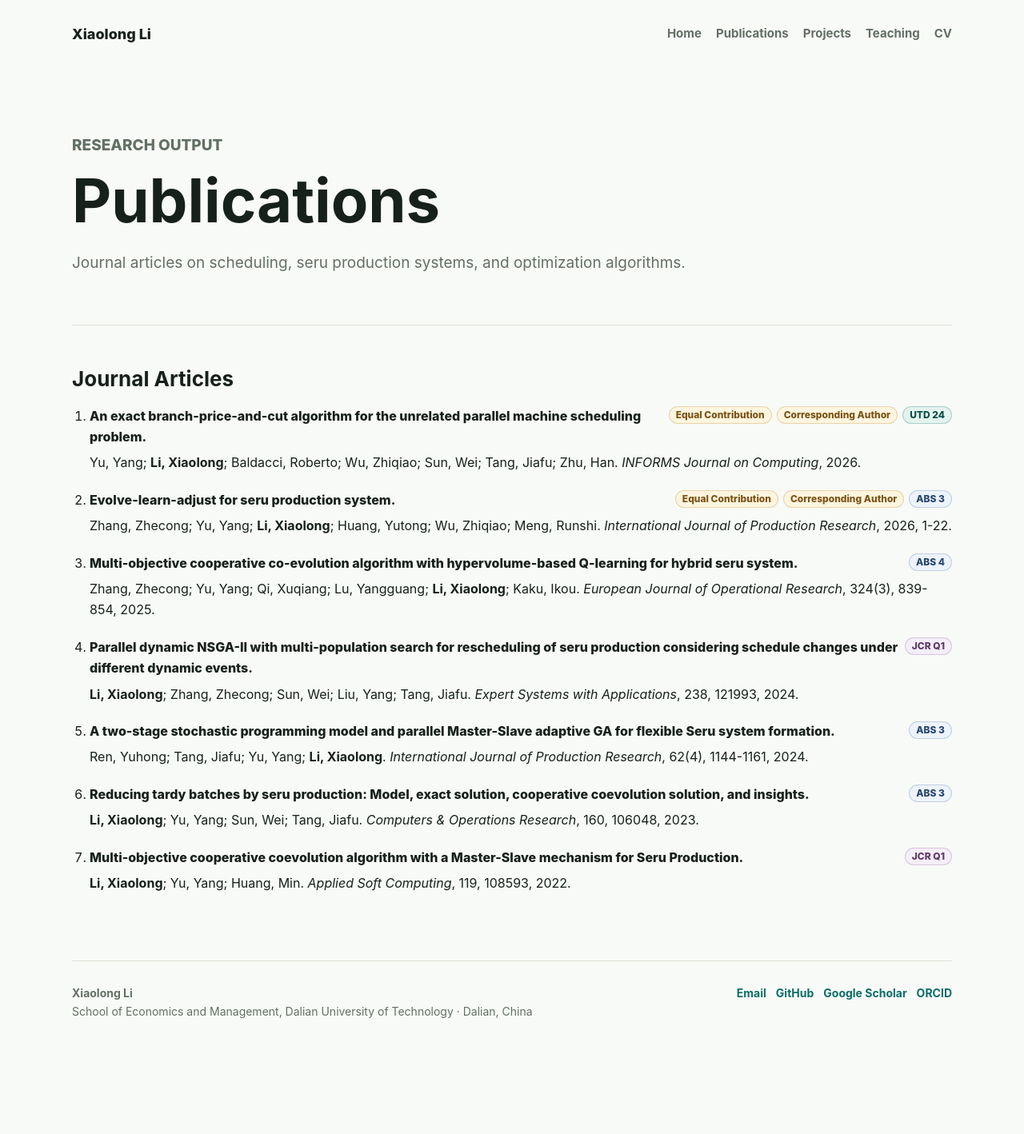
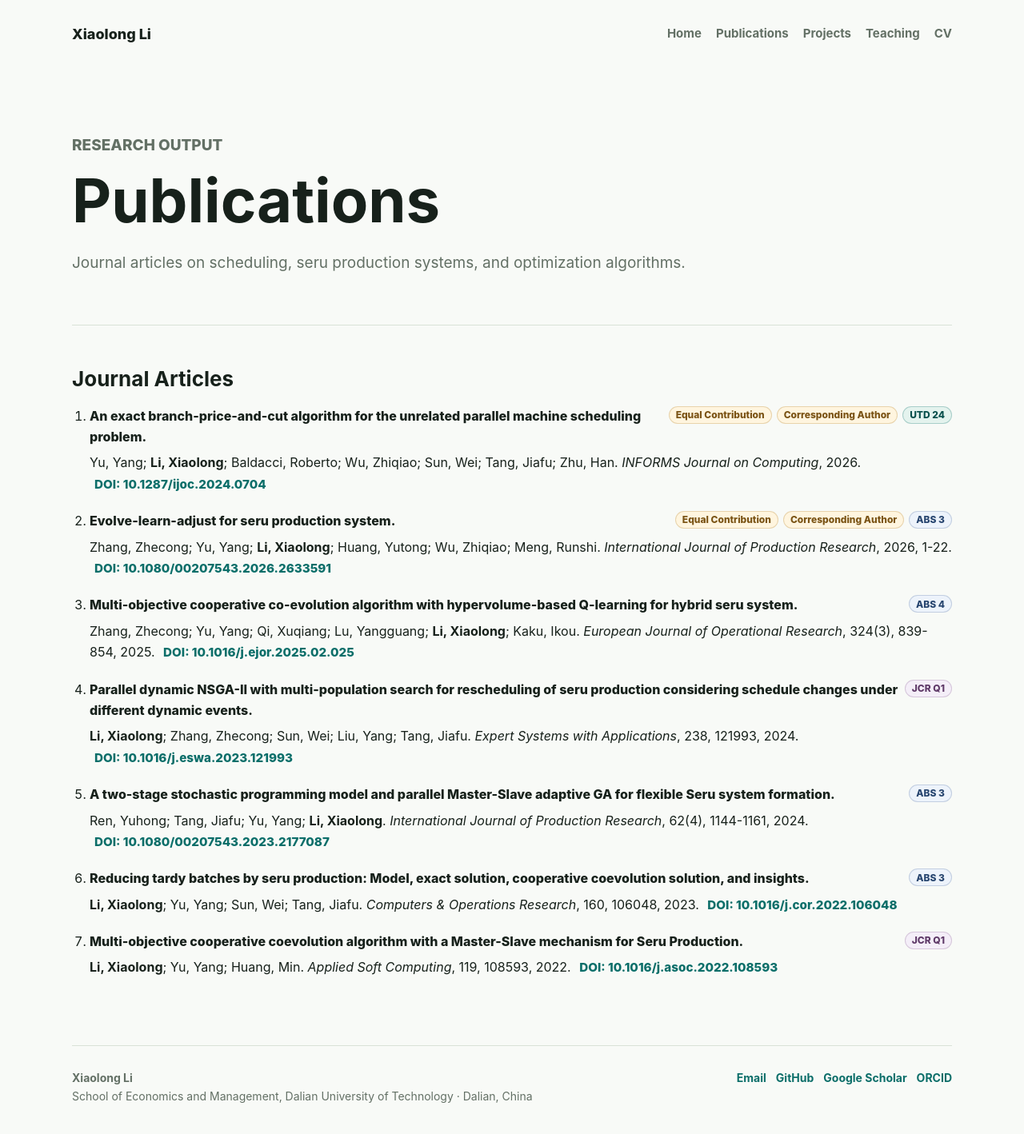
Before and after one commit to Luckydragon96/Luckydragon96.github.io, a Jekyll site: the page built from publications.md, in a window 1280 px wide. Shown: the whole page at 80% size. Built offline with Jekyll 4.4.1, drawn with Linux system fonts in a browser that asks for light colours; before the commit the page ends 1312 px from its top, so only the background shows below that.

Commit message:
Add publication DOI links

```diff
--- a/assets/css/style.scss
+++ b/assets/css/style.scss
@@ -313,6 +313,19 @@ p {
   color: #5f3a68;
 }
 
+
+.doi-link {
+  display: inline-flex;
+  margin-left: 6px;
+  color: var(--accent);
+  font-size: 0.95em;
+  font-weight: 800;
+  white-space: nowrap;
+}
+
+.doi-link:hover {
+  color: var(--accent-strong);
+}
 .publication-links {
   display: flex;
   gap: 14px;
--- a/publications.md
+++ b/publications.md
@@ -16,37 +16,37 @@ permalink: /publications/
     <li>
       <div class="publication-heading"><strong class="publication-title">An exact branch-price-and-cut algorithm for the unrelated parallel machine scheduling problem.</strong> <span class="pub-badges"><span class="pub-badge pub-badge--role">Equal Contribution</span><span class="pub-badge pub-badge--role">Corresponding Author</span><span class="pub-badge pub-badge--utd">UTD 24</span></span></div>
       Yu, Yang; <strong>Li, Xiaolong</strong>; Baldacci, Roberto; Wu, Zhiqiao; Sun, Wei; Tang, Jiafu; Zhu, Han.
-      <em>INFORMS Journal on Computing</em>, 2026.
+      <em>INFORMS Journal on Computing</em>, 2026. <a class="doi-link" href="https://doi.org/10.1287/ijoc.2024.0704">DOI: 10.1287/ijoc.2024.0704</a>
     </li>
     <li>
       <div class="publication-heading"><strong class="publication-title">Evolve-learn-adjust for seru production system.</strong> <span class="pub-badges"><span class="pub-badge pub-badge--role">Equal Contribution</span><span class="pub-badge pub-badge--role">Corresponding Author</span><span class="pub-badge pub-badge--abs">ABS 3</span></span></div>
       Zhang, Zhecong; Yu, Yang; <strong>Li, Xiaolong</strong>; Huang, Yutong; Wu, Zhiqiao; Meng, Runshi.
-      <em>International Journal of Production Research</em>, 2026, 1-22.
+      <em>International Journal of Production Research</em>, 2026, 1-22. <a class="doi-link" href="https://doi.org/10.1080/00207543.2026.2633591">DOI: 10.1080/00207543.2026.2633591</a>
     </li>
     <li>
       <div class="publication-heading"><strong class="publication-title">Multi-objective cooperative co-evolution algorithm with hypervolume-based Q-learning for hybrid seru system.</strong> <span class="pub-badges"><span class="pub-badge pub-badge--abs">ABS 4</span></span></div>
       Zhang, Zhecong; Yu, Yang; Qi, Xuqiang; Lu, Yangguang; <strong>Li, Xiaolong</strong>; Kaku, Ikou.
-      <em>European Journal of Operational Research</em>, 324(3), 839-854, 2025.
+      <em>European Journal of Operational Research</em>, 324(3), 839-854, 2025. <a class="doi-link" href="https://doi.org/10.1016/j.ejor.2025.02.025">DOI: 10.1016/j.ejor.2025.02.025</a>
     </li>
     <li>
       <div class="publication-heading"><strong class="publication-title">Parallel dynamic NSGA-II with multi-population search for rescheduling of seru production considering schedule changes under different dynamic events.</strong> <span class="pub-badges"><span class="pub-badge pub-badge--jcr">JCR Q1</span></span></div>
       <strong>Li, Xiaolong</strong>; Zhang, Zhecong; Sun, Wei; Liu, Yang; Tang, Jiafu.
-      <em>Expert Systems with Applications</em>, 238, 121993, 2024.
+      <em>Expert Systems with Applications</em>, 238, 121993, 2024. <a class="doi-link" href="https://doi.org/10.1016/j.eswa.2023.121993">DOI: 10.1016/j.eswa.2023.121993</a>
     </li>
     <li>
       <div class="publication-heading"><strong class="publication-title">A two-stage stochastic programming model and parallel Master-Slave adaptive GA for flexible Seru system formation.</strong> <span class="pub-badges"><span class="pub-badge pub-badge--abs">ABS 3</span></span></div>
       Ren, Yuhong; Tang, Jiafu; Yu, Yang; <strong>Li, Xiaolong</strong>.
-      <em>International Journal of Production Research</em>, 62(4), 1144-1161, 2024.
+      <em>International Journal of Production Research</em>, 62(4), 1144-1161, 2024. <a class="doi-link" href="https://doi.org/10.1080/00207543.2023.2177087">DOI: 10.1080/00207543.2023.2177087</a>
     </li>
     <li>
       <div class="publication-heading"><strong class="publication-title">Reducing tardy batches by seru production: Model, exact solution, cooperative coevolution solution, and insights.</strong> <span class="pub-badges"><span class="pub-badge pub-badge--abs">ABS 3</span></span></div>
       <strong>Li, Xiaolong</strong>; Yu, Yang; Sun, Wei; Tang, Jiafu.
-      <em>Computers &amp; Operations Research</em>, 160, 106048, 2023.
+      <em>Computers &amp; Operations Research</em>, 160, 106048, 2023. <a class="doi-link" href="https://doi.org/10.1016/j.cor.2022.106048">DOI: 10.1016/j.cor.2022.106048</a>
     </li>
     <li>
       <div class="publication-heading"><strong class="publication-title">Multi-objective cooperative coevolution algorithm with a Master-Slave mechanism for Seru Production.</strong> <span class="pub-badges"><span class="pub-badge pub-badge--jcr">JCR Q1</span></span></div>
       <strong>Li, Xiaolong</strong>; Yu, Yang; Huang, Min.
-      <em>Applied Soft Computing</em>, 119, 108593, 2022.
+      <em>Applied Soft Computing</em>, 119, 108593, 2022. <a class="doi-link" href="https://doi.org/10.1016/j.asoc.2022.108593">DOI: 10.1016/j.asoc.2022.108593</a>
     </li>
   </ol>
 </section>
```
Also changed, not shown: index.md (+2 -2 lines).
